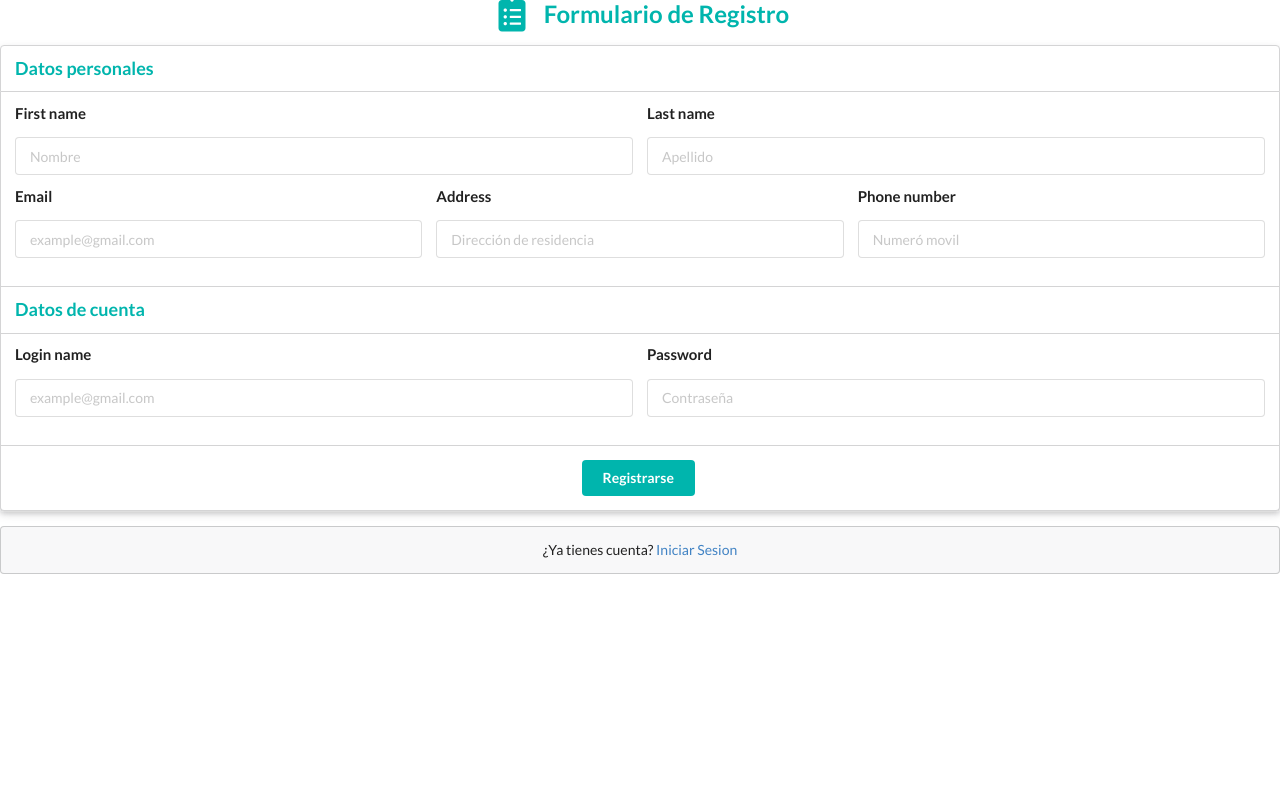
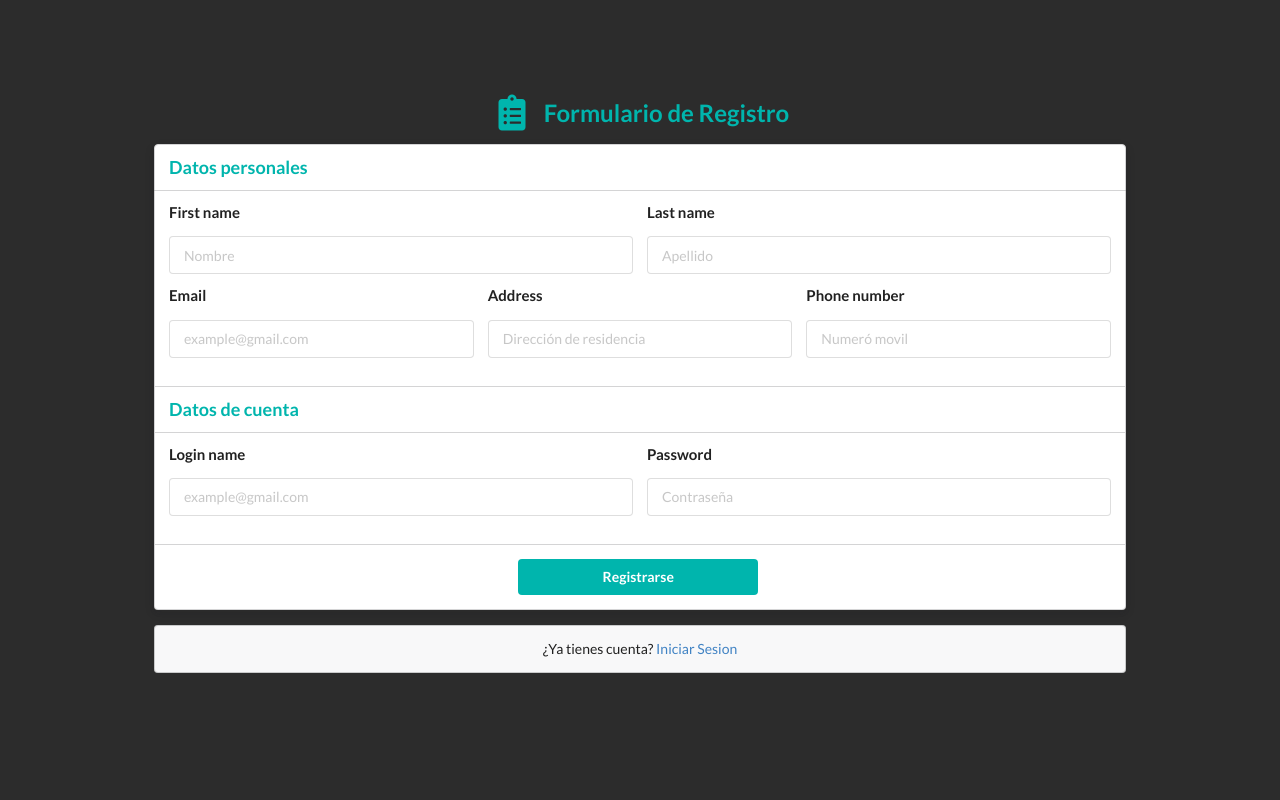
Before and after one commit to Oscar699/pygroup-web-Rojas-Oscar, a Python web app: template proyecto_final/app/templates/signup.html in a window 1280 px wide. Run offline with Jinja, Linux system fonts and the light colour scheme; the template is opened without the code that fills it, so the values that code supplies are empty, except form fields; form fields are guessed from the names that the template uses.

Commit message:
Estilos para los templates

```diff
--- a/proyecto_final/app/static/css/baseStyle.css
+++ b/proyecto_final/app/static/css/baseStyle.css
@@ -29,3 +29,7 @@
     bottom: 0;
     width: 100%;
 }
+.infoModal{
+    text-align: center;
+    font-size: 13pt;
+}
--- /dev/null
+++ b/proyecto_final/app/static/css/signup.css
@@ -0,0 +1,13 @@
+html {
+    background-color: #2c2c2c;
+}
+body > .grid {
+    height: 100%;
+    background-color: #2c2c2c;
+}
+.column {
+    max-width: 1000px;
+}
+.button{
+    width: 240px;
+}
```
Also changed, not shown: proyecto_final/app/static/css/homeStyle.css (+7 -4 lines), proyecto_final/app/static/css/login.css (added, +13 -0 lines).
